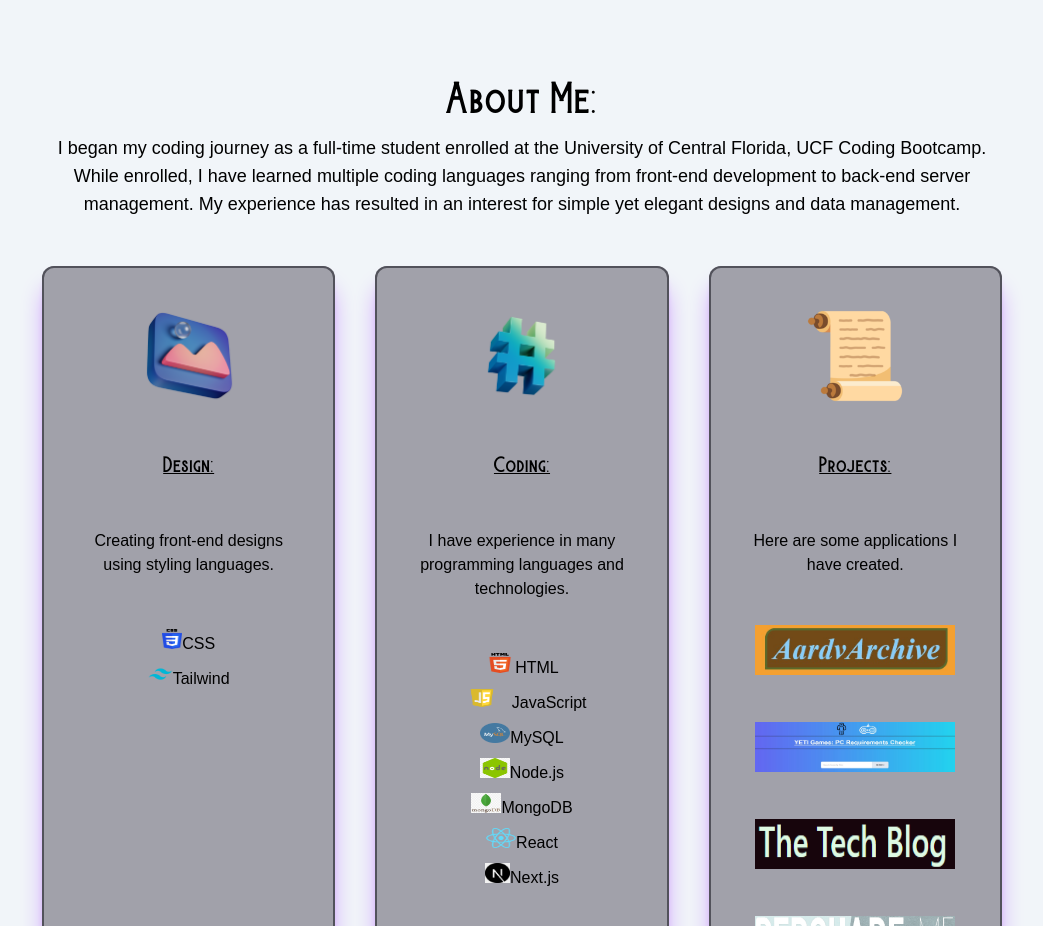
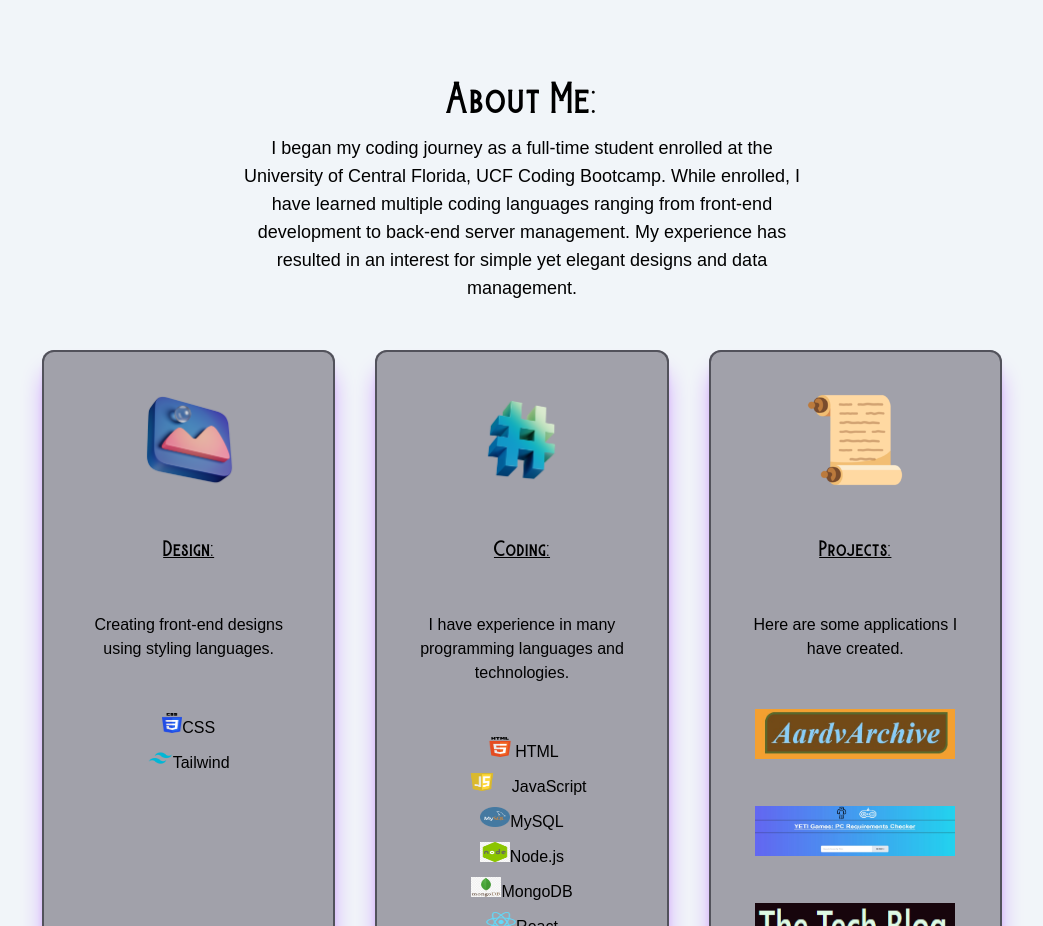
Before and after one commit to teppley/React-Portfolio, a Next.js app: page / in a window 1280 px wide. Shown: the part 1002-1928 px from the top of the page, without its empty margins (118-1161 px from the left). Built offline with nearby package versions, Linux system fonts and the light colour scheme.

Commit message:
centered about me section

```diff
--- a/pages/index.js
+++ b/pages/index.js
@@ -89,7 +89,7 @@ export default function Home() {
           {/* About Me */}
           <div className="lg:flex lg:flex-col lg:items-center">
             <h3 className="text-4xl py-1 dark:text-white text-center font-burtons">About Me:</h3>
-            <p className="text-lg py-2 dark:text-white text-center flex flex-col font-poppins">
+            <p className="text-lg py-2 dark:text-white text-center flex flex-col font-poppins max-w-xl">
               I began my coding journey as a full-time student enrolled at the University of Central Florida, UCF Coding Bootcamp.
               While enrolled, I have learned multiple coding languages ranging from front-end development to back-end server management.
               My experience has resulted in an interest for simple yet elegant designs and data management.
```
